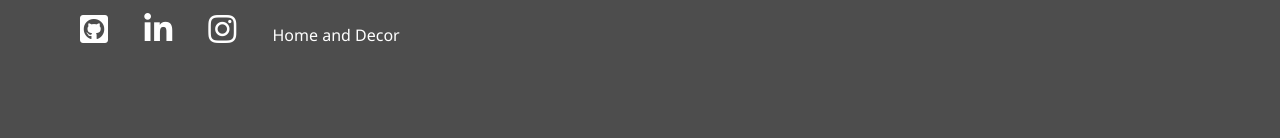
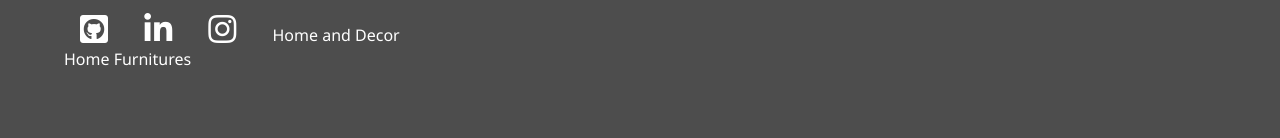
Before and after one commit to PradumnUpadhyay/portfolio, a website: page index.html in a window 1280 px wide. Shown: the part 407-545 px from the top of the page. Drawn offline with Linux system fonts and the light colour scheme.

Commit message:
Update index.html

```diff
--- a/index.html
+++ b/index.html
@@ -69,6 +69,7 @@
             </a>
             <a target="_blank" href="https://www.amazon.in/b?_encoding=UTF8&tag=matowork-21&linkCode=ur2&linkId=4193470b32b4cd3a6e358cb74bf2fdd4&camp=3638&creative=24630&node=1380374031">Home and Decor</a>
         </div>
+        <a target="_blank" href="https://www.amazon.in/b?_encoding=UTF8&tag=matowork-21&linkCode=ur2&linkId=21051336d5a9c07dd5bbfdeebb0d7946&camp=3638&creative=24630&node=1380442031">Home Furnitures</a>
     </main>
     <footer id="main-footer">
         <div id="greeting"></div>
```
